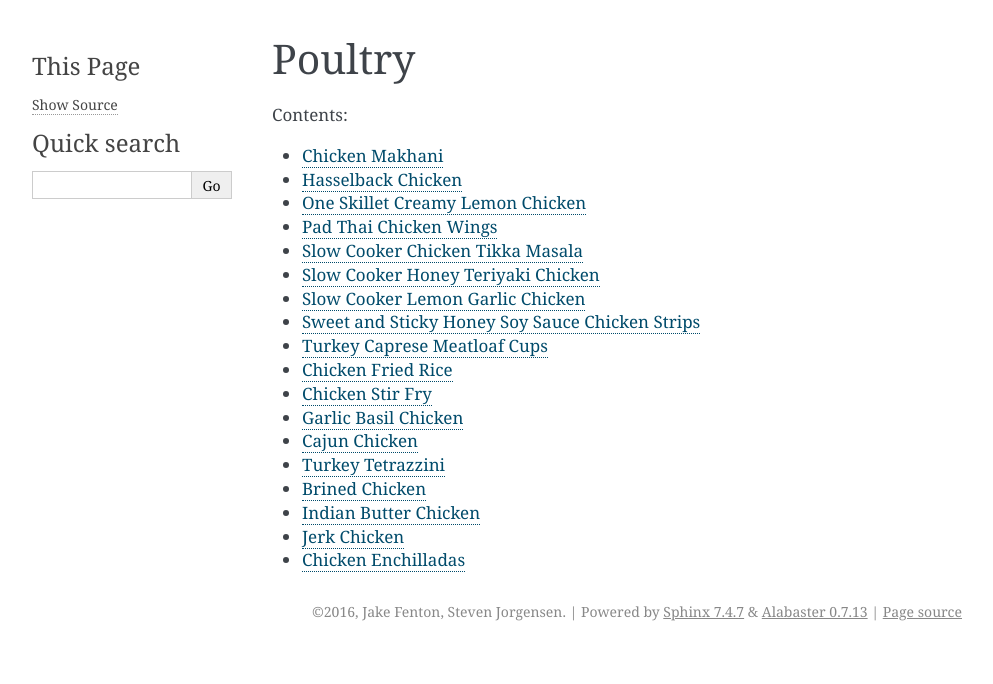
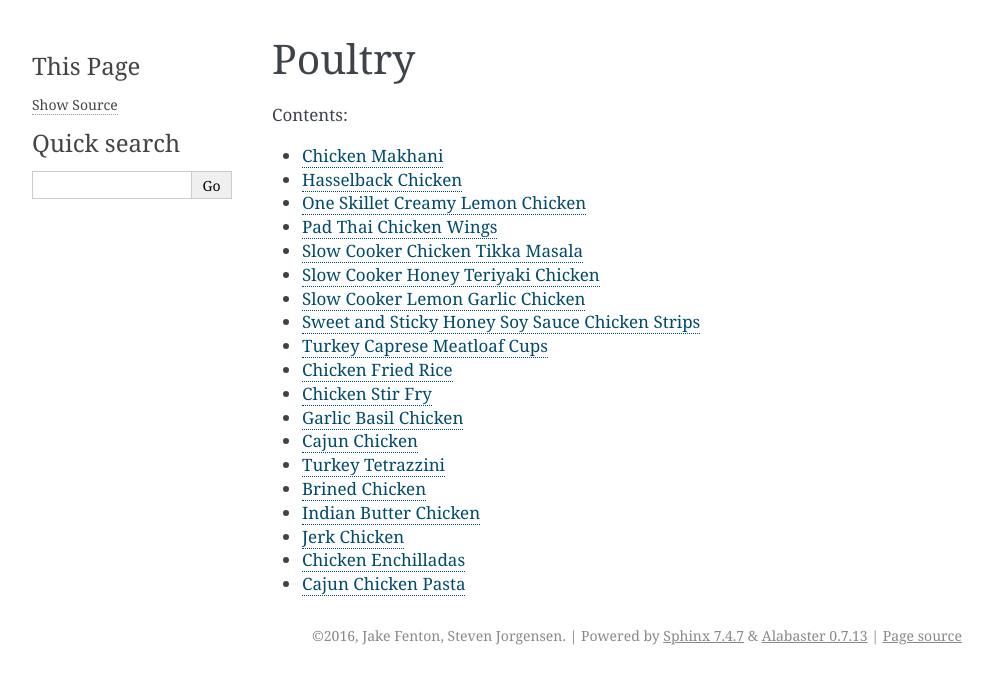
Before and after one commit to bocajnotnef/Recipys, a Sphinx documentation site: the page built from doc/Poultry/index.rst, in a window 1280 px wide. Shown: the top 684 px of the page, without its empty margins (148-1141 px from the left). Built offline with Sphinx 7.4.7, drawn with Linux system fonts in a browser that asks for light colours.

Commit message:
added recipe from pasta to index:

```diff
--- a/doc/Poultry/index.rst
+++ b/doc/Poultry/index.rst
@@ -22,4 +22,5 @@ Contents:
     EasyIndianButterChicken
     JerkChicken
     chicken-enchillada
+    ../Pasta/cajun-chicken-pasta
     :maxdepth: 1
```
